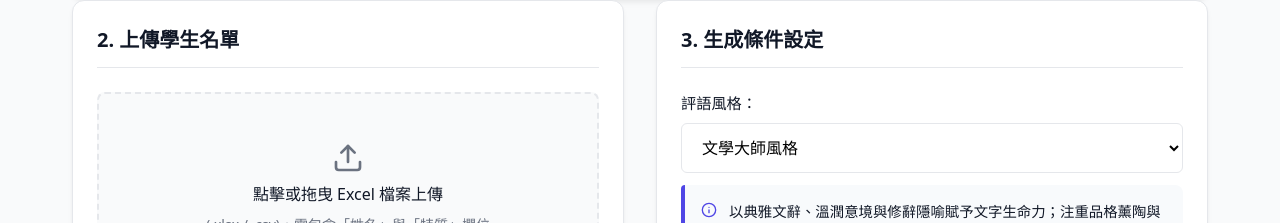
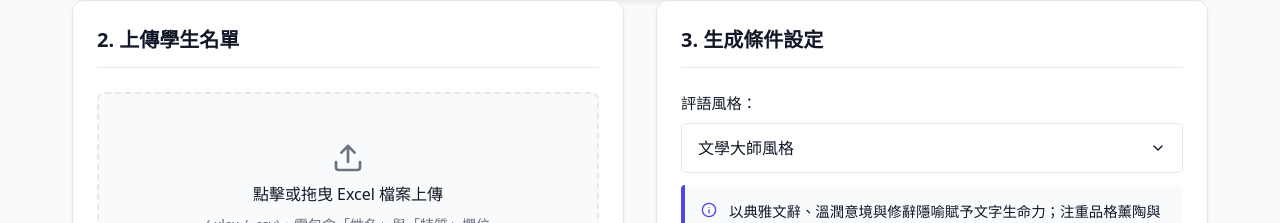
Before and after one commit to chy23/STU_Rmks, a React (Vite) app: page / in a window 1280 px wide. Shown: the part 413-636 px from the top of the page. Built offline with nearby package versions, Linux system fonts and the light colour scheme.

Commit message:
UI: Replace native select with custom dropdown for better description readability

```diff
--- a/src/App.css
+++ b/src/App.css
@@ -356,3 +356,73 @@ select:focus, input[type="text"]:focus, textarea:focus {
   from { opacity: 0; transform: translateY(-5px); }
   to { opacity: 1; transform: translateY(0); }
 }
+
+/* Custom Select */
+.custom-select-wrapper {
+  position: relative;
+  width: 100%;
+}
+
+.custom-select-trigger {
+  width: 100%;
+  padding: 0.75rem 1rem;
+  border: 1px solid var(--border-color);
+  border-radius: 6px;
+  font-size: 1rem;
+  background-color: var(--surface-color);
+  cursor: pointer;
+  display: flex;
+  justify-content: space-between;
+  align-items: center;
+  transition: border-color 0.2s, box-shadow 0.2s;
+}
+
+.custom-select-trigger:hover {
+  border-color: var(--primary);
+}
+
+.custom-select-menu {
+  position: absolute;
+  top: calc(100% + 4px);
+  left: 0;
+  width: 100%;
+  max-height: 350px;
+  overflow-y: auto;
+  background-color: var(--surface-color);
+  border: 1px solid var(--border-color);
+  border-radius: 8px;
+  box-shadow: 0 10px 25px -5px rgba(0, 0, 0, 0.1), 0 8px 10px -6px rgba(0, 0, 0, 0.1);
+  z-index: 50;
+}
+
+.custom-select-option {
+  padding: 0.75rem 1rem;
+  cursor: pointer;
+  border-bottom: 1px solid var(--border-color);
+  transition: background-color 0.2s;
+}
+
+.custom-select-option:last-child {
+  border-bottom: none;
+}
+
+.custom-select-option:hover {
+  background-color: #EEF2FF;
+}
+
+.custom-select-option.selected {
+  background-color: #EEF2FF;
+  border-left: 3px solid var(--primary);
+}
+
+.option-title {
+  font-weight: 600;
+  color: var(--text-main);
+  margin-bottom: 0.25rem;
+}
+
+.option-desc {
+  font-size: 0.85rem;
+  color: var(--text-muted);
+  line-height: 1.4;
+}
--- a/src/App.jsx
+++ b/src/App.jsx
@@ -1,7 +1,7 @@
 import React, { useState, useRef, useEffect } from 'react';
 import { CreateMLCEngine } from "@mlc-ai/web-llm";
 import * as XLSX from 'xlsx';
-import { Upload, Download, Settings, Play, CheckCircle2, Loader2, AlertCircle, Info } from 'lucide-react';
+import { Upload, Download, Settings, Play, CheckCircle2, Loader2, AlertCircle, Info, ChevronDown } from 'lucide-react';
 import './App.css';
 
 const AVAILABLE_MODELS = [
@@ -58,8 +58,20 @@ function App() {
   const [remarks, setRemarks] = useState("");
   const [isGenerating, setIsGenerating] = useState(false);
   const [isDragging, setIsDragging] = useState(false);
+  const [isDropdownOpen, setIsDropdownOpen] = useState(false);
 
   const fileInputRef = useRef(null);
+  const dropdownRef = useRef(null);
+
+  useEffect(() => {
+    const handleClickOutside = (event) => {
+      if (dropdownRef.current && !dropdownRef.current.contains(event.target)) {
+        setIsDropdownOpen(false);
+      }
+    };
+    document.addEventListener("mousedown", handleClickOutside);
+    return () => document.removeEventListener("mousedown", handleClickOutside);
+  }, []);
 
   const translateProgress = (text) => {
     let t = text;
@@ -328,9 +340,35 @@ function App() {
             </div>
             <div className="form-group">
               <label>評語風格：</label>
-              <select value={style} onChange={e => setStyle(e.target.value)}>
-                {STYLES.map(s => <option key={s.name} value={s.name} title={s.desc}>{s.name}</option>)}
-              </select>
+
+              <div className="custom-select-wrapper" ref={dropdownRef}>
+                <div
+                  className="custom-select-trigger"
+                  onClick={() => setIsDropdownOpen(!isDropdownOpen)}
+                >
+                  <span>{style}</span>
+                  <ChevronDown size={16} />
+                </div>
+
+                {isDropdownOpen && (
+                  <div className="custom-select-menu">
+                    {STYLES.map(s => (
+                      <div
+                        key={s.name}
+                        className={`custom-select-option ${style === s.name ? 'selected' : ''}`}
+                        onClick={() => {
+                          setStyle(s.name);
+                          setIsDropdownOpen(false);
+                        }}
+                      >
+                        <div className="option-title">{s.name}</div>
+                        {s.desc && <div className="option-desc">{s.desc}</div>}
+                      </div>
+                    ))}
+                  </div>
+                )}
+              </div>
+
               {style !== "其他" && STYLES.find(s => s.name === style)?.desc && (
                 <div className="style-description-box">
                   <Info size={16} className="icon" />
```
